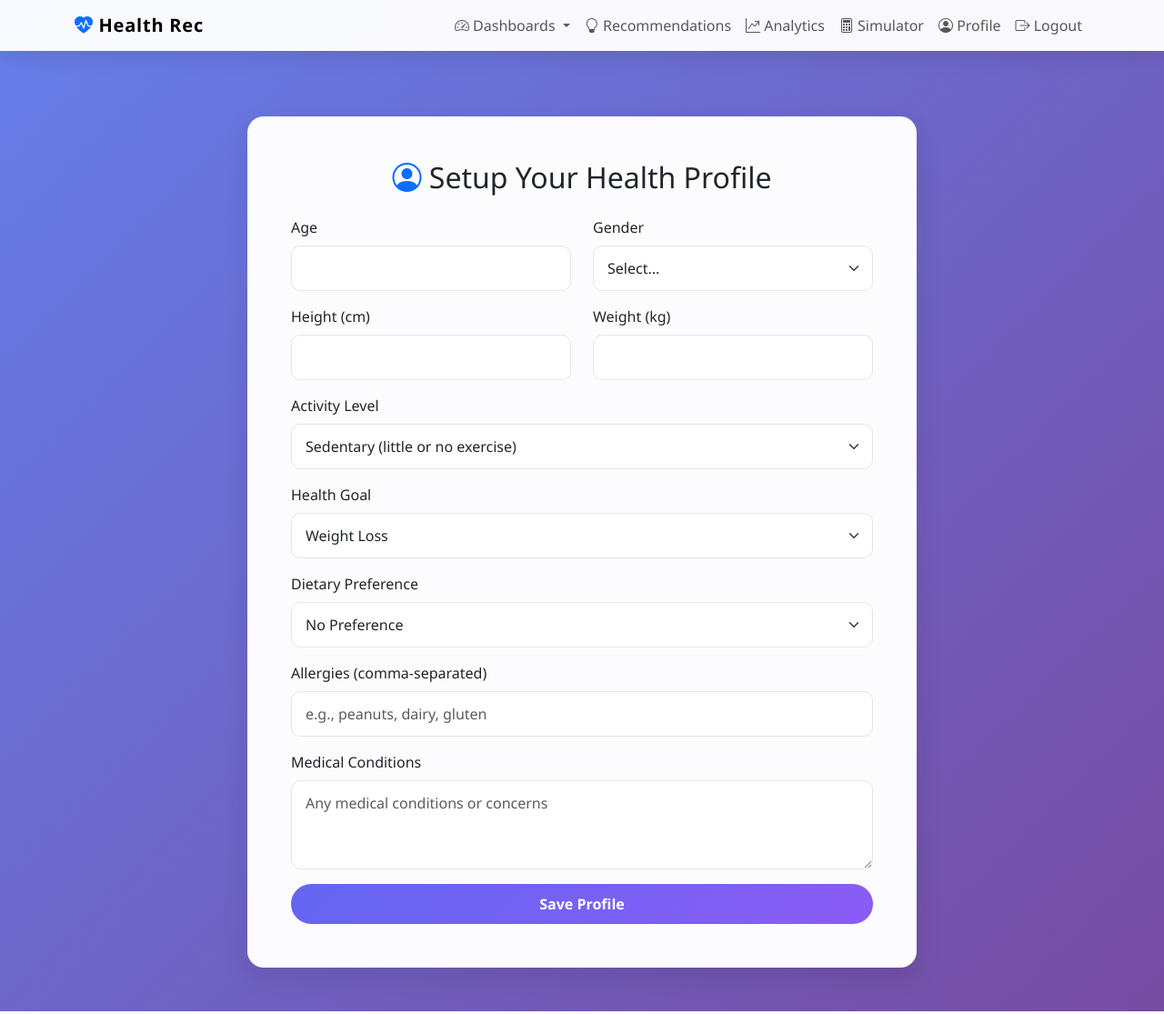
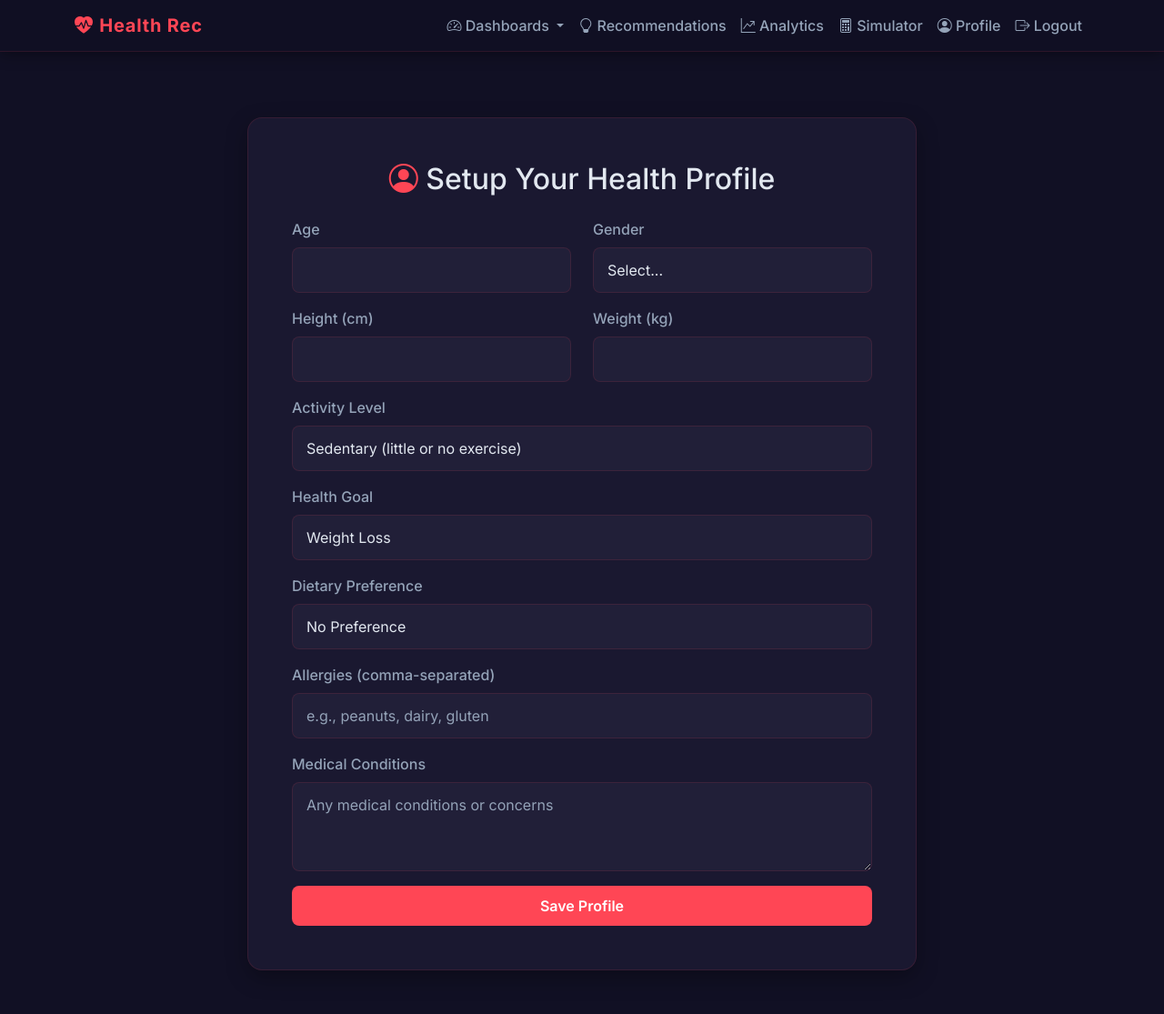
Before and after one commit to abhinavdursheti/Personalized-Health-Recommendation, a Django app: page /api/setup-profile/ in a window 1280 px wide. Shown: the whole page at 91% size. Run offline with Django 4.2, Linux system fonts and the light colour scheme; the visitor is signed in with stand-in values (Sample User, id 1).

Commit message:
Redesign UI: dark theme with #111024 background and #FF4655 accent

```diff
--- a/templates/base.html
+++ b/templates/base.html
@@ -1,5 +1,6 @@
 <!DOCTYPE html>
 <html lang="en">
+
 <head>
     <meta charset="UTF-8">
     <meta name="viewport" content="width=device-width, initial-scale=1.0">
@@ -7,150 +8,303 @@
     <link href="https://cdn.jsdelivr.net/npm/bootstrap@5.3.0/dist/css/bootstrap.min.css" rel="stylesheet">
     <link rel="stylesheet" href="https://cdn.jsdelivr.net/npm/bootstrap-icons@1.11.0/font/bootstrap-icons.css">
     <style>
+        @import url('https://fonts.googleapis.com/css2?family=Inter:wght@400;500;600;700;800&display=swap');
+
         :root {
-            --primary-color: #6366f1;
-            --secondary-color: #8b5cf6;
-            --success-color: #10b981;
-            --danger-color: #ef4444;
-            --warning-color: #f59e0b;
-            --info-color: #3b82f6;
+            --bg: #111024;
+            --surface: #1a1830;
+            --surface2: #211f38;
+            --accent: #FF4655;
+            --accent-hover: #e03040;
+            --accent-glow: rgba(255, 70, 85, 0.30);
+            --text: #e2e8f0;
+            --muted: #94a3b8;
+            --border: rgba(255, 70, 85, 0.12);
+        }
+
+        * {
+            box-sizing: border-box;
         }
 
         body {
-            font-family: 'Segoe UI', Tahoma, Geneva, Verdana, sans-serif;
-            background: linear-gradient(135deg, #667eea 0%, #764ba2 100%);
+            font-family: 'Inter', 'Segoe UI', sans-serif;
+            background: var(--bg);
             min-height: 100vh;
-            position: relative;
-            color: #111827;
+            color: var(--text);
         }
 
+        /* ── NAVBAR ────────────────────────────────── */
         .navbar {
-            background: rgba(255, 255, 255, 0.96) !important;
+            background: rgba(17, 16, 36, 0.95) !important;
             backdrop-filter: blur(14px);
-            box-shadow: 0 4px 24px rgba(15,23,42,0.12);
+            border-bottom: 1px solid var(--border);
+            box-shadow: 0 2px 16px rgba(0, 0, 0, 0.4);
         }
 
         .navbar-brand {
             letter-spacing: 0.04em;
             display: flex;
             align-items: center;
-            gap: 0.35rem;
+            gap: 0.4rem;
+            color: var(--accent) !important;
+            font-weight: 700;
+        }
+
+        .navbar-brand i {
+            color: var(--accent);
         }
 
         .navbar-nav .nav-link {
             font-weight: 500;
+            color: var(--muted) !important;
+            transition: color 0.18s;
         }
 
+        .navbar-nav .nav-link:hover,
+        .navbar-nav .nav-link.active {
+            color: var(--accent) !important;
+        }
+
+        .navbar-toggler {
+            border-color: var(--border);
+        }
+
+        .navbar-toggler-icon {
+            filter: invert(1);
+        }
+
+        /* ── DROPDOWN ──────────────────────────────── */
+        .dropdown-menu {
+            background: var(--surface);
+            border: 1px solid var(--border);
+            border-radius: 10px;
+            box-shadow: 0 8px 28px rgba(0, 0, 0, 0.45);
+        }
+
+        .dropdown-item {
+            color: var(--muted);
+            font-weight: 500;
+            transition: background 0.15s, color 0.15s;
+        }
+
+        .dropdown-item:hover {
+            background: rgba(255, 70, 85, 0.1);
+            color: var(--accent);
+        }
+
+        /* ── CARDS ─────────────────────────────────── */
         .card {
-            border: none;
-            border-radius: 18px;
-            box-shadow: 0 10px 28px rgba(15,23,42,0.12);
+            background: var(--surface);
+            border: 1px solid var(--border);
+            border-radius: 16px;
+            box-shadow: 0 8px 24px rgba(0, 0, 0, 0.3);
+            color: var(--text);
             transition: transform 0.2s ease, box-shadow 0.2s ease;
         }
 
         .card:hover {
             transform: translateY(-3px);
-            box-shadow: 0 16px 40px rgba(15,23,42,0.16);
+            box-shadow: 0 14px 36px rgba(0, 0, 0, 0.4);
         }
 
-        .btn-primary {
-            background: linear-gradient(135deg, var(--primary-color), var(--secondary-color));
-            border: none;
-            border-radius: 999px;
-            padding: 10px 26px;
-            font-weight: 600;
-            transition: transform 0.18s ease, box-shadow 0.18s ease;
+        .card-header,
+        .card-footer {
+            background: var(--surface2);
+            border-color: var(--border);
+            color: var(--text);
         }
 
-        .btn-primary:hover {
-            transform: translateY(-2px);
-            box-shadow: 0 10px 24px rgba(99,102,241,0.5);
+        /* ── BUTTONS ───────────────────────────────── */
+        .btn-primary {
+            background: var(--accent);
+            border: none;
+            border-radius: 8px;
+            padding: 10px 24px;
+            font-weight: 600;
+            color: #fff;
+            transition: background 0.18s ease, box-shadow 0.18s ease, transform 0.18s ease;
         }
 
+        .btn-primary:hover,
+        .btn-primary:focus {
+            background: var(--accent-hover);
+            box-shadow: 0 8px 22px var(--accent-glow);
+            transform: translateY(-1px);
+            color: #fff;
+        }
+
+        .btn-outline-primary {
+            border: 1.5px solid var(--accent);
+            color: var(--accent);
+            border-radius: 8px;
+            font-weight: 600;
+            background: transparent;
+            transition: background 0.18s, color 0.18s;
+        }
+
+        .btn-outline-primary:hover {
+            background: var(--accent);
+            color: #fff;
+        }
+
+        .btn-secondary {
+            background: var(--surface2);
+            border: 1px solid var(--border);
+            color: var(--text);
+            border-radius: 8px;
+            font-weight: 500;
+        }
+
+        .btn-secondary:hover {
+            background: rgba(255, 70, 85, 0.1);
+            color: var(--accent);
+            border-color: var(--accent);
+        }
+
+        /* ── STAT CARDS ────────────────────────────── */
         .stat-card {
-            background: linear-gradient(135deg, #667eea 0%, #764ba2 60%, #22c55e 100%);
-            color: white;
-            border-radius: 18px;
+            background: linear-gradient(135deg, #1e1c38 0%, #2a1f3d 100%);
+            border: 1px solid var(--border);
+            color: var(--text);
+            border-radius: 16px;
             padding: 24px;
             margin-bottom: 20px;
-            box-shadow: 0 16px 40px rgba(15,23,42,0.28);
+            box-shadow: 0 8px 28px rgba(0, 0, 0, 0.35);
         }
 
         .stat-card h3 {
             font-size: 2.4rem;
             font-weight: 800;
             margin: 0;
+            color: var(--accent);
         }
 
         .stat-card p {
             margin: 6px 0 0 0;
-            opacity: 0.9;
+            opacity: 0.85;
             font-weight: 500;
             letter-spacing: 0.03em;
         }
 
+        /* ── RECOMMENDATION CARD ───────────────────── */
         .recommendation-card {
-            border-left: 4px solid var(--primary-color);
+            border-left: 4px solid var(--accent) !important;
         }
 
-        .form-control, .form-select {
-            border-radius: 10px;
-            border: 1.8px solid #e5e7eb;
+        /* ── FORMS ─────────────────────────────────── */
+        .form-control,
+        .form-select {
+            background: var(--surface2);
+            border: 1.5px solid var(--border);
+            border-radius: 8px;
             padding: 12px 15px;
+            color: var(--text);
             transition: border-color 0.18s ease, box-shadow 0.18s ease;
         }
 
-        .form-control:focus, .form-select:focus {
-            border-color: var(--primary-color);
-            box-shadow: 0 0 0 0.18rem rgba(99, 102, 241, 0.25);
+        .form-control:focus,
+        .form-select:focus {
+            background: var(--surface2);
+            border-color: var(--accent);
+            box-shadow: 0 0 0 3px var(--accent-glow);
+            color: var(--text);
         }
 
+        .form-control::placeholder {
+            color: var(--muted);
+        }
+
+        .form-label {
+            color: var(--muted);
+            font-weight: 500;
+        }
+
+        /* ── ALERTS ────────────────────────────────── */
         .alert {
             border-radius: 10px;
-            border: none;
+            border: 1px solid var(--border);
+            background: var(--surface2);
+            color: var(--text);
         }
 
+        .alert-success {
+            border-color: rgba(16, 185, 129, 0.35);
+            background: rgba(16, 185, 129, 0.08);
+        }
+
+        .alert-danger {
+            border-color: rgba(255, 70, 85, 0.35);
+            background: rgba(255, 70, 85, 0.08);
+        }
+
+        .alert-warning {
+            border-color: rgba(245, 158, 11, 0.35);
+            background: rgba(245, 158, 11, 0.08);
+        }
+
+        .alert-info {
+            border-color: rgba(59, 130, 246, 0.35);
+            background: rgba(59, 130, 246, 0.08);
+        }
+
+        /* ── BADGES ────────────────────────────────── */
         .badge {
-            padding: 8px 15px;
+            padding: 6px 13px;
             border-radius: 20px;
             font-weight: 500;
         }
 
-        .page-background {
-            position: relative;
-            z-index: 1;
+        .bg-primary {
+            background: var(--accent) !important;
         }
 
+        /* ── TABLES ────────────────────────────────── */
+        .table {
+            color: var(--text);
+        }
+
+        .table th {
+            color: var(--accent);
+            border-color: var(--border);
+            font-weight: 600;
+        }
+
+        .table td {
+            border-color: rgba(255, 255, 255, 0.05);
+        }
+
+        .table-striped>tbody>tr:nth-of-type(odd)>* {
+            background-color: rgba(255, 255, 255, 0.03);
+            color: var(--text);
+        }
+
+        /* ── PROGRESS BARS ─────────────────────────── */
+        .progress {
+            background: var(--surface2);
+            border-radius: 8px;
+        }
+
+        .progress-bar {
+            background: var(--accent);
+        }
+
+        /* ── MISC ──────────────────────────────────── */
+        .text-primary {
+            color: var(--accent) !important;
+        }
+
+        .text-muted {
+            color: var(--muted) !important;
+        }
+
+        hr {
+            border-color: var(--border);
+        }
+
+        .page-background,
         .content-wrapper {
             position: relative;
             z-index: 1;
-        }
-
-        .card {
-            background: rgba(255, 255, 255, 0.98);
-            backdrop-filter: blur(10px);
-        }
-
-        .side-image-container {
-            position: relative;
-            display: flex;
-            align-items: center;
-            gap: 15px;
-        }
-
-        .side-image {
-            width: 180px;
-            height: 180px;
-            border-radius: 15px;
-            object-fit: cover;
-            box-shadow: 0 5px 15px rgba(0,0,0,0.2);
-            transition: transform 0.3s ease, box-shadow 0.3s ease;
-            flex-shrink: 0;
-        }
-
-        .side-image:hover {
-            transform: scale(1.05);
-            box-shadow: 0 8px 20px rgba(0,0,0,0.3);
         }
 
         .card-with-image {
@@ -163,11 +317,44 @@
             flex: 1;
         }
 
+        .side-image {
+            width: 180px;
+            height: 180px;
+            border-radius: 12px;
+            object-fit: cover;
+            box-shadow: 0 5px 18px rgba(0, 0, 0, 0.4);
+            transition: transform 0.3s ease;
+            flex-shrink: 0;
+        }
+
+        .side-image:hover {
+            transform: scale(1.05);
+        }
+
+        /* Scrollbar */
+        ::-webkit-scrollbar {
+            width: 6px;
+        }
+
+        ::-webkit-scrollbar-track {
+            background: var(--bg);
+        }
+
+        ::-webkit-scrollbar-thumb {
+            background: var(--surface2);
+            border-radius: 4px;
+        }
+
+        ::-webkit-scrollbar-thumb:hover {
+            background: var(--accent);
+        }
+
         @media (max-width: 768px) {
             .side-image {
                 width: 100px;
                 height: 100px;
             }
+
             .card-with-image {
                 flex-direction: column;
             }
@@ -175,6 +362,7 @@
     </style>
     {% block extra_css %}{% endblock %}
 </head>
+
 <body>
     {% if user.is_authenticated %}
     <nav class="navbar navbar-expand-lg navbar-light">
@@ -248,7 +436,7 @@
 
     <script>
         // Open in new tab ONLY for Recommendations and Analytics; rest open in same tab
-        (function() {
+        (function () {
             function shouldOpenInNewTab(href) {
                 if (!href || href === '#') return false;
                 try {
@@ -265,7 +453,7 @@
 
             function processLinks() {
                 const links = document.querySelectorAll('a[href]');
-                links.forEach(function(link) {
+                links.forEach(function (link) {
                     if (link.hasAttribute('data-bs-toggle') || link.getAttribute('href') === '#' ||
                         link.classList.contains('dropdown-toggle') || link.hasAttribute('download') ||
                         link.hasAttribute('data-external') || link.hasAttribute('data-no-external')) {
@@ -293,4 +481,5 @@
 
     {% block extra_js %}{% endblock %}
 </body>
+
 </html>
```
Also changed, not shown: static/style.css (+62 -57 lines). Lines whose indentation alone changed are shown as unchanged.
